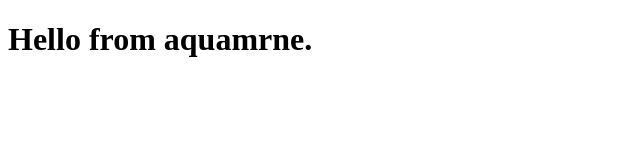
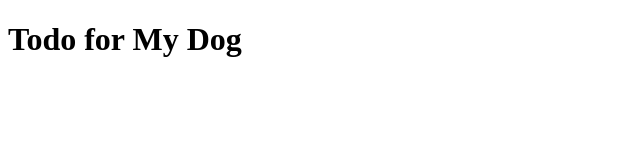
Before and after one commit to aquamrne/todo, a plain HTML site: page index.html in a window 1280 px wide. Shown: the whole page, without its empty margins (0-640 px from the left). Drawn offline with Linux system fonts and the light colour scheme.

Commit message:
Change the page title to "Todo for My Dog".
🤖 Generated with Codebuff
Co-Authored-By: Codebuff <noreply@codebuff.com>

```diff
--- a/index.html
+++ b/index.html
@@ -1,11 +1,11 @@
 <!DOCTYPE html>
 <html lang="en">
-<head>
-  <meta charset="UTF-8">
-  <meta name="viewport" content="width=device-width, initial-scale=1.0">
-  <title>Hello</title>
-</head>
-<body>
-  <h1>Hello from aquamrne.</h1>
-</body>
+  <head>
+    <meta charset="UTF-8" />
+    <meta name="viewport" content="width=device-width, initial-scale=1.0" />
+    <title>Todo for My Dog</title>
+  </head>
+  <body>
+    <h1>Todo for My Dog</h1>
+  </body>
 </html>
```
